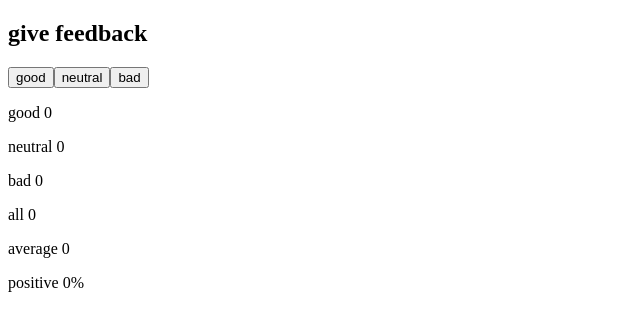
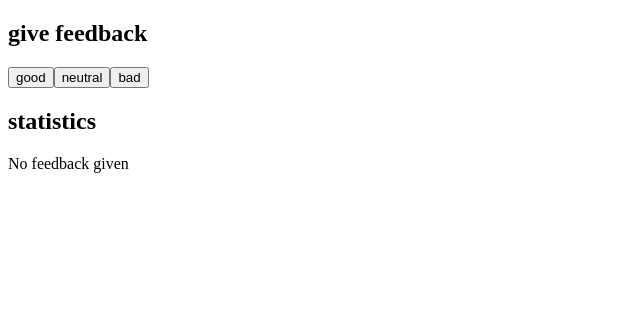
Before and after one commit to vchan14/fullstackOpen, a React (Vite) app in the folder part1/unicafe/: page / in a window 1280 px wide. Shown: the top 330 px of the page, without its empty margins (0-640 px from the left). Built offline with nearby package versions, Linux system fonts and the light colour scheme.

Commit message:
8March2024 unicafe step4

```diff
--- a/part1/unicafe/src/App.jsx
+++ b/part1/unicafe/src/App.jsx
@@ -6,6 +6,8 @@ const App = () => {
 	const [good, setGood] = useState(0)
 	const [neutral, setNeutral] = useState(0)
 	const [bad, setBad] = useState(0)
+
+	const total = good+neutral+bad;
 
 	return (
 		<div>
@@ -16,15 +18,23 @@ const App = () => {
 				<button onClick={() => setBad(bad + 1)}>bad</button>
 			</div>
 
+			<h2>statistics</h2>
+			{
+				(total > 0) && (
 					<div className="display">
 						<p>good {good}</p>
 						<p>neutral {neutral}</p>
 						<p>bad {bad}</p>
-				<p>all {good+neutral+bad}</p>
+						<p>all {total}</p>
 						<Statistics good={good} neutral={neutral} bad={bad}/>
-
 					</div>
-
+				)
+			}
+			{
+				(total === 0) && (
+					<p>No feedback given</p>
+				)
+			}
 		</div>
 	)
 }
```
Lines whose indentation alone changed are shown as unchanged.
